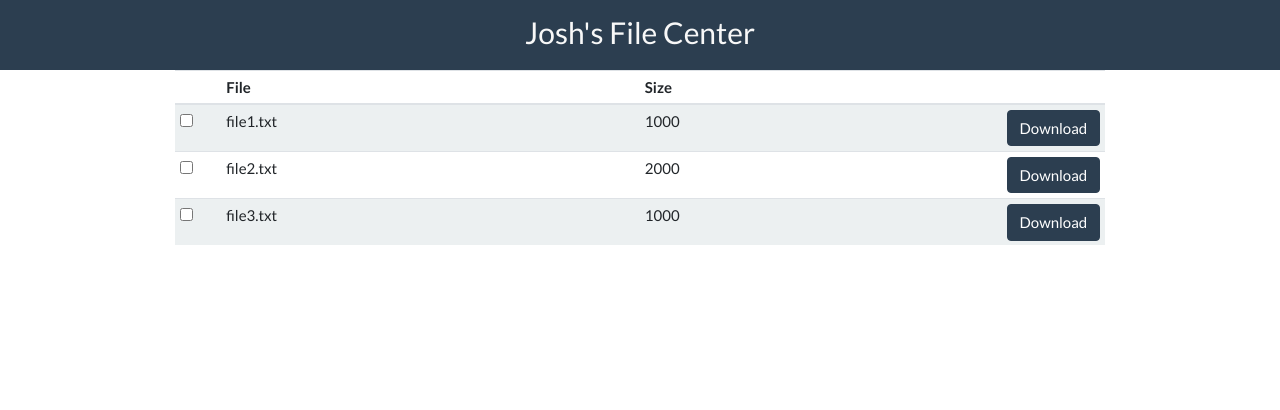
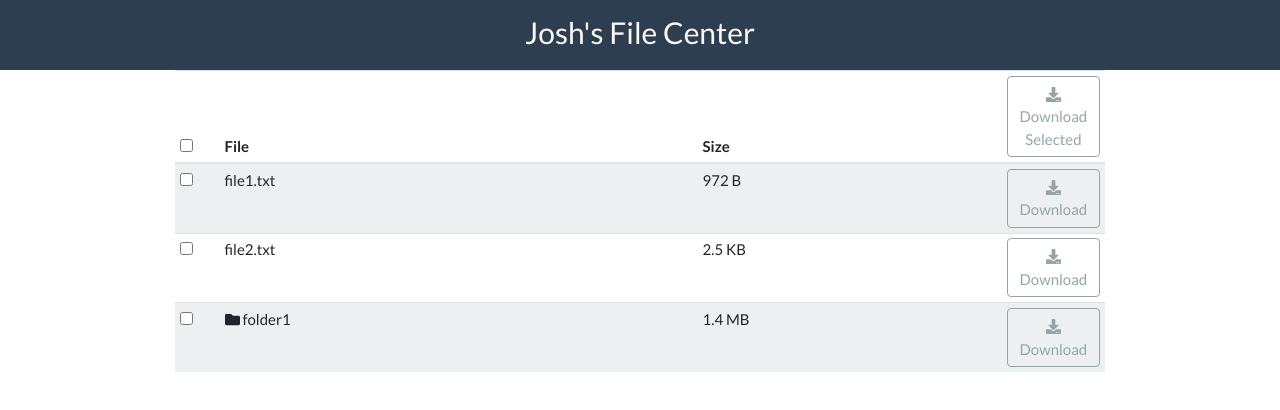
Before and after one commit to joshatron/File-Center, an Angular app in the folder file-center/: page / in a window 1280 px wide. Shown: the top 410 px of the page. Built offline with nearby package versions, Linux system fonts and the light colour scheme.

Commit message:
Added font awesome icons

```diff
--- a/file-center/package.json
+++ b/file-center/package.json
@@ -19,6 +19,9 @@
     "@angular/platform-browser": "~7.1.0",
     "@angular/platform-browser-dynamic": "~7.1.0",
     "@angular/router": "~7.1.0",
+    "@fortawesome/angular-fontawesome": "^0.3.0",
+    "@fortawesome/fontawesome-svg-core": "^1.2.10",
+    "@fortawesome/free-solid-svg-icons": "^5.6.1",
     "bootswatch": "^4.1.3",
     "core-js": "^2.5.4",
     "rxjs": "~6.3.3",
--- a/file-center/src/app/app.component.html
+++ b/file-center/src/app/app.component.html
@@ -7,18 +7,31 @@
     <table class="table table-striped table-sm">
         <thead>
             <tr>
-                <th style="width: 5%"></th>
-                <th style="width: 45%">File</th>
+                <th style="width: 5%"><input type="checkbox" /></th>
+                <th style="width: 55%">File</th>
                 <th style="width: 35%">Size</th>
-                <th style="width: 15%"></th>
+                <th style="width: 5%">
+                    <button class="btn btn-outline-secondary float-right">
+                        <fa-icon [icon]="faDownload"></fa-icon>
+                        Download Selected
+                    </button>
+                </th>
             </tr>
         </thead>
         <tbody>
             <tr *ngFor="let file of getFiles()">
                 <td><input type="checkbox" [(ngModel)]="file.selected" /></td>
-                <td>{{file.name}}</td>
-                <td>{{file.size}}</td>
-                <td><button class="btn btn-primary float-right">Download</button></td>
+                <td>
+                    <fa-icon [hidden]="file.type !== 'directory'" [icon]="faFolder"></fa-icon>
+                    {{file.name}}
+                </td>
+                <td>{{getPrettySize(file.size)}}</td>
+                <td>
+                    <button class="btn btn-outline-secondary float-right">
+                        <fa-icon [icon]="faDownload"></fa-icon>
+                        Download
+                    </button>
+                </td>
             </tr>
         </tbody>
         <tfoot>
--- a/file-center/src/app/app.component.ts
+++ b/file-center/src/app/app.component.ts
@@ -1,5 +1,6 @@
 import { Component } from '@angular/core';
 import { Model } from "./model";
+import { faDownload, faFolder } from '@fortawesome/free-solid-svg-icons';
 
 @Component({
     selector: 'file-center',
@@ -7,6 +8,8 @@ import { Model } from "./model";
     styleUrls: ['./app.component.css']
 })
 export class AppComponent {
+    faDownload = faDownload;
+    faFolder = faFolder;
     title = 'file-center';
     model = new Model();
 
@@ -17,4 +20,22 @@ export class AppComponent {
     getFiles() {
         return this.model.files;
     }
+
+    getPrettySize(size) {
+        if(size >= 1000000000000) {
+            return (size / 1000000000000).toFixed(1) + ' TB';
+        }
+        else if(size >= 1000000000) {
+            return (size / 1000000000).toFixed(1) + ' GB';
+        }
+        else if(size >= 1000000) {
+            return (size / 1000000).toFixed(1) + ' MB';
+        }
+        else if(size >= 1000) {
+            return (size / 1000).toFixed(1) + ' KB';
+        }
+        else {
+            return size + ' B';
+        }
+    }
 }
--- a/file-center/src/app/app.module.ts
+++ b/file-center/src/app/app.module.ts
@@ -1,6 +1,7 @@
 import { BrowserModule } from '@angular/platform-browser';
 import { NgModule } from '@angular/core';
 import { FormsModule } from '@angular/forms';
+import { FontAwesomeModule } from '@fortawesome/angular-fontawesome';
 
 import { AppComponent } from './app.component';
 
@@ -10,7 +11,8 @@ import { AppComponent } from './app.component';
   ],
   imports: [
     BrowserModule,
-    FormsModule
+    FormsModule,
+    FontAwesomeModule
   ],
   providers: [],
   bootstrap: [AppComponent]
--- a/file-center/src/app/model.ts
+++ b/file-center/src/app/model.ts
@@ -4,9 +4,9 @@ export class Model {
 
     constructor() {
         this.title = "Josh's File Center";
-        this.files = [new File("file1.txt", 1000, "file", false),
-                      new File("file2.txt", 2000, "file", false),
-                      new File("file3.txt", 1000, "file", false)];
+        this.files = [new File("file1.txt", 972, "file", false),
+                      new File("file2.txt", 2530, "file", false),
+                      new File("folder1", 1350000, "directory", false)];
 
     }
 }
```
Also changed, not shown: 1 other file (tests, documents, lock files or other folders).
